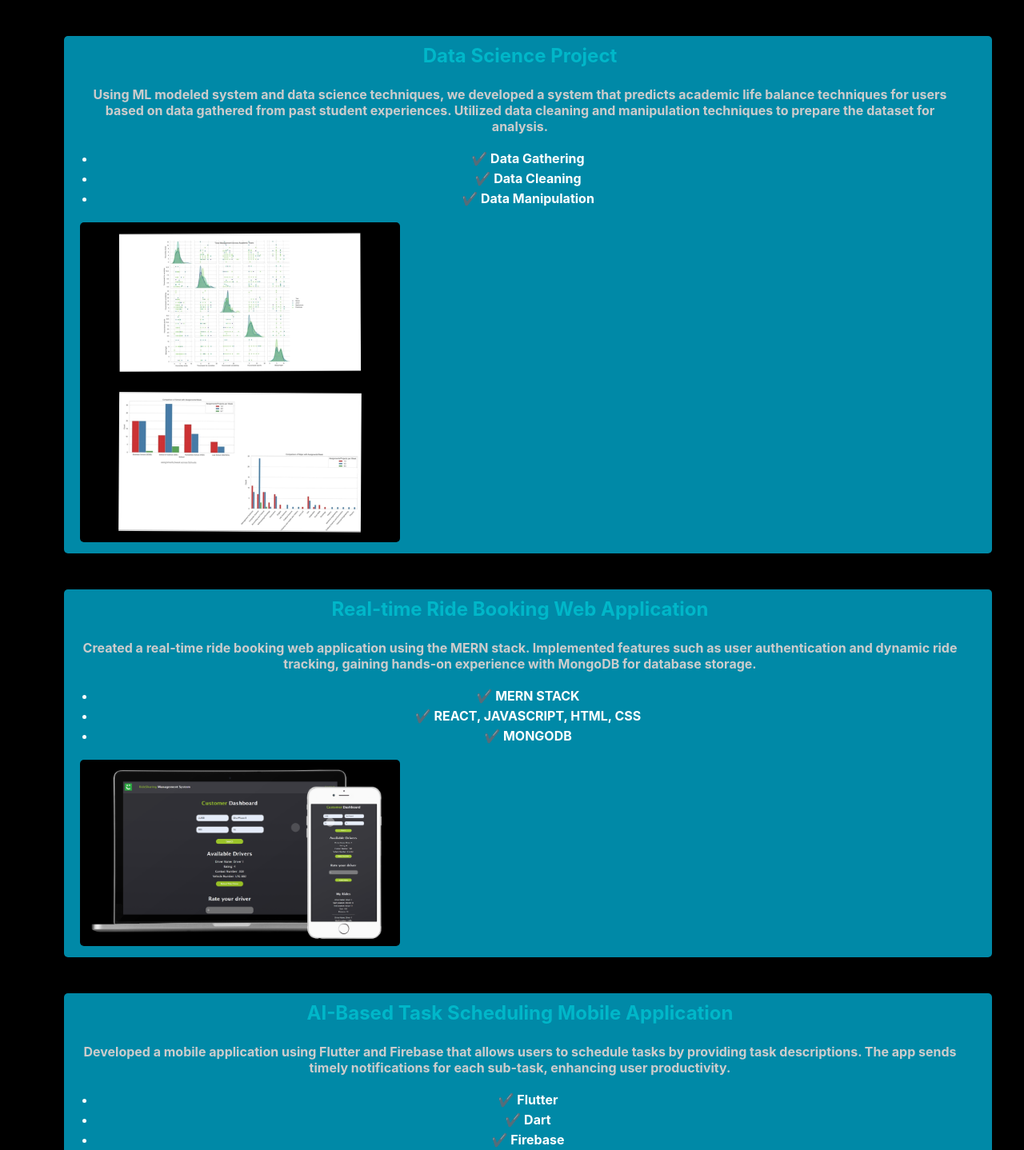
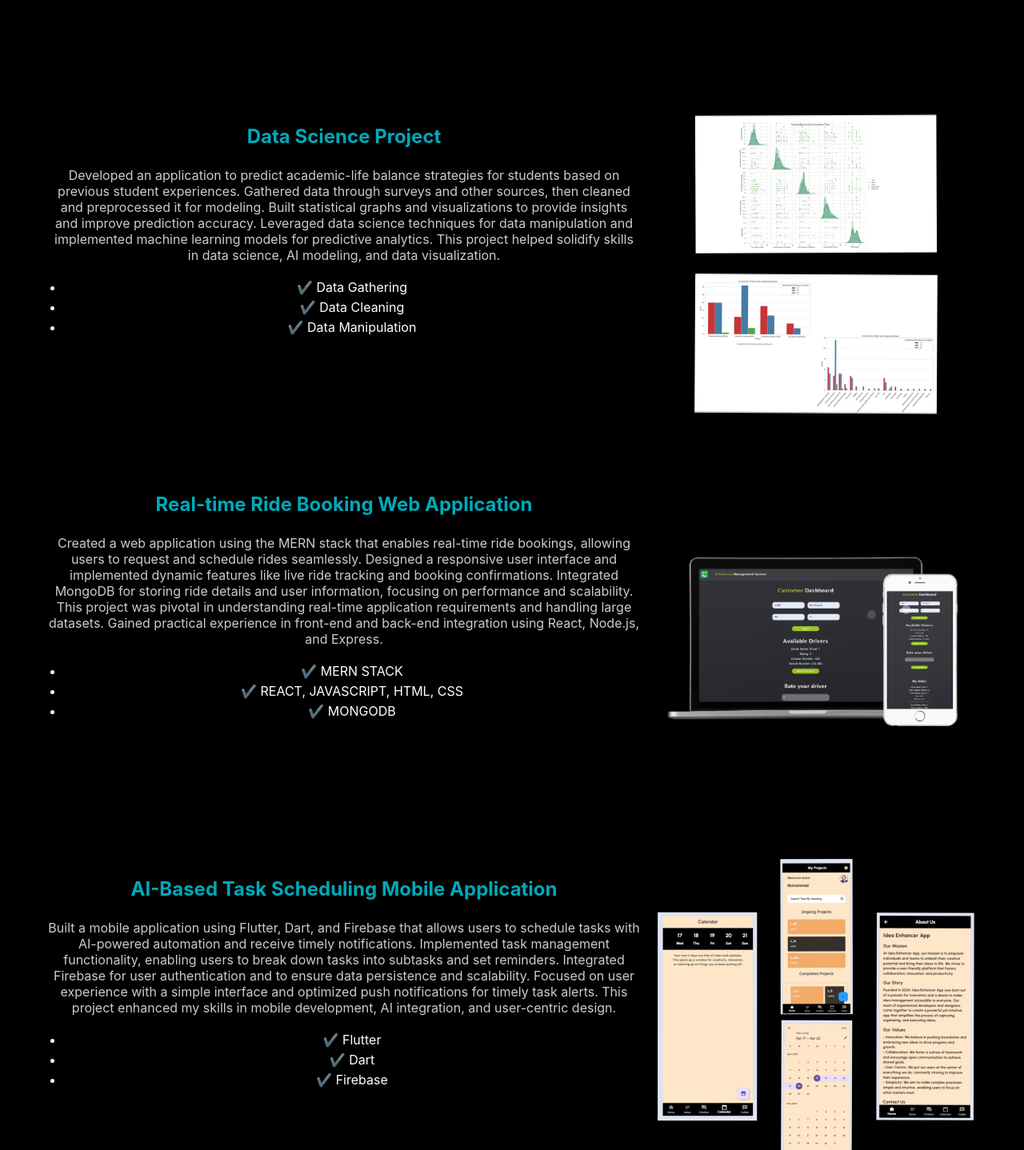
Before and after one commit to OsmanArshid/Portfolio-website, a React app in the folder client/: page / in a window 1280 px wide. Shown: the part 1127-2565 px from the top of the page at 80% size. Built offline with nearby package versions, Linux system fonts and the light colour scheme.

Commit message:
changes made

```diff
--- a/client/src/Client Side code for pages/MainPage.js
+++ b/client/src/Client Side code for pages/MainPage.js
@@ -193,7 +193,7 @@ const MainPage = () => {
                 <div className="text-section">
                     <h3>Data Science Project </h3>
                     <p>
-                    Using ML modeled system and data science techniques, we developed a system that predicts academic life balance techniques for users based on data gathered from past student experiences. Utilized data cleaning and manipulation techniques to prepare the dataset for analysis.
+                    Developed an application to predict academic-life balance strategies for students based on previous student experiences. Gathered data through surveys and other sources, then cleaned and preprocessed it for modeling. Built statistical graphs and visualizations to provide insights and improve prediction accuracy. Leveraged data science techniques for data manipulation and implemented machine learning models for predictive analytics. This project helped solidify skills in data science, AI modeling, and data visualization.
                     </p>
                     <ul style={{ paddingLeft: '20px', margin: '20px 0' }}>
                             <li style={{ marginBottom: '5px' }}><span style={{color: "blue"}}>✔️</span> Data Gathering</li>
@@ -212,7 +212,7 @@ const MainPage = () => {
                 <div className="text-section">
                     <h3>Real-time Ride Booking Web Application</h3>
                     <p>
-                        Created a real-time ride booking web application using the MERN stack. Implemented features such as user authentication and dynamic ride tracking, gaining hands-on experience with MongoDB for database storage.
+                    Created a web application using the MERN stack that enables real-time ride bookings, allowing users to request and schedule rides seamlessly. Designed a responsive user interface and implemented dynamic features like live ride tracking and booking confirmations. Integrated MongoDB for storing ride details and user information, focusing on performance and scalability. This project was pivotal in understanding real-time application requirements and handling large datasets. Gained practical experience in front-end and back-end integration using React, Node.js, and Express.
                     </p>
                     <ul style={{ paddingLeft: '20px', margin: '20px 0' }}>
                             <li style={{ marginBottom: '5px' }}><span style={{color: "blue"}}>✔️</span> MERN STACK</li>
@@ -231,7 +231,7 @@ const MainPage = () => {
                 <div className="text-section">
                     <h3>AI-Based Task Scheduling Mobile Application</h3>
                     <p>
-                        Developed a mobile application using Flutter and Firebase that allows users to schedule tasks by providing task descriptions. The app sends timely notifications for each sub-task, enhancing user productivity.
+                    Built a mobile application using Flutter, Dart, and Firebase that allows users to schedule tasks with AI-powered automation and receive timely notifications. Implemented task management functionality, enabling users to break down tasks into subtasks and set reminders. Integrated Firebase for user authentication and to ensure data persistence and scalability. Focused on user experience with a simple interface and optimized push notifications for timely task alerts. This project enhanced my skills in mobile development, AI integration, and user-centric design.
                     </p>
                     <ul style={{ paddingLeft: '20px', margin: '20px 0' }}>
                             <li style={{ marginBottom: '5px' }}><span style={{color: "blue"}}>✔️</span> Flutter</li>
@@ -250,7 +250,7 @@ const MainPage = () => {
                 <div className="text-section">
                     <h3>LUMSync Mobile Application Interface</h3>
                     <p>
-                        Designed the interface for the LUMSync mobile application, enabling users to manage their coursework and extracurricular activities from a single platform. Utilized Figma for interface design and improved problem identification and solution proposing skills.
+                    Designed the user interface for the LUMSync mobile app, intended to centralize course management and extracurricular activity tracking for students. Conducted problem identification to understand user needs and mapped out solutions to improve task organization within the app. Developed wireframes and interactive prototypes in Figma, ensuring a clean, user-friendly design. Collaborated with other team members to ensure the design aligned with functional requirements. This project honed my skills in UI/UX design, problem-solving, and technical prototyping using Figma.
                     </p>
                     <ul style={{ paddingLeft: '20px', margin: '20px 0' }}>
                             <li style={{ marginBottom: '5px' }}><span style={{color: "blue"}}>✔️</span> User Research, Problem Identification</li>
--- a/client/src/styles/login.css
+++ b/client/src/styles/login.css
@@ -272,7 +272,9 @@ header {
 
 .image-section {
     width: 400px; /* Set width for image section */
+    padding-top: 70px;
 }
+
 
 .project-image {
     max-width: 100%; /* Responsive image */
@@ -314,7 +316,7 @@ header {
     margin-top: 10px; /* Spacing between text and image */
 }
 
-.project-card {
+.project-card .project-link {
     display: inline-block;
     margin-top: 15px;
     padding: 10px 20px;
@@ -327,7 +329,7 @@ header {
     margin-left: 40px;
 }
 
-.project-card  {
+.project-card .project-link:hover {
     background-color: #0089a7; /* Color change on hover */
 }
 
```
